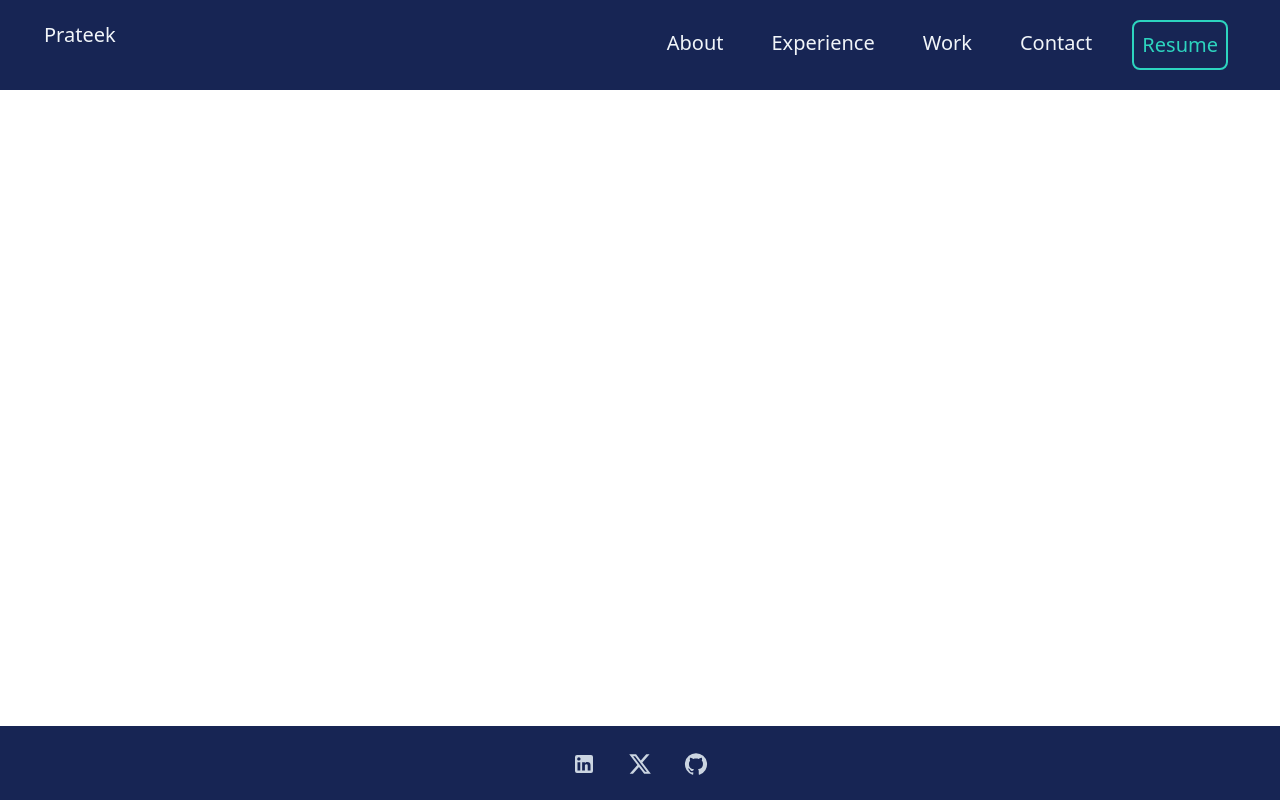
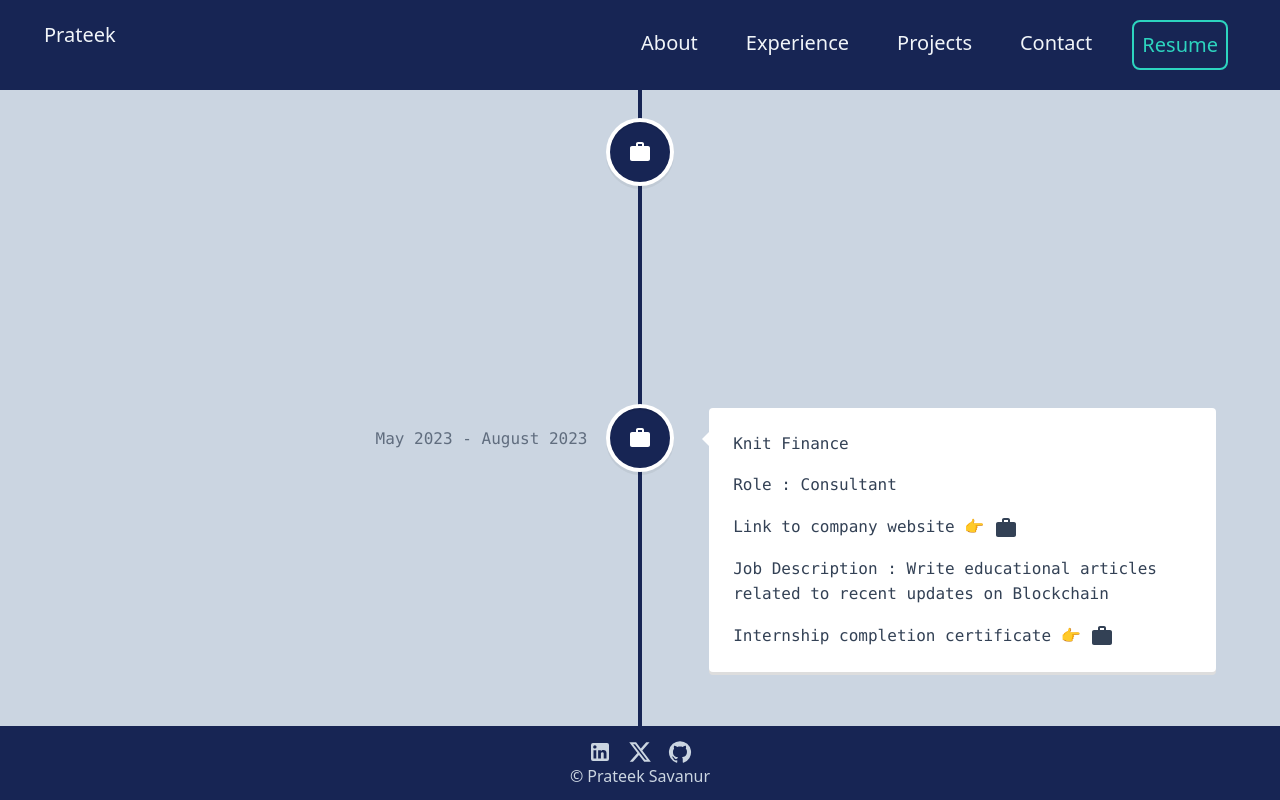
Before and after one commit to PrateekSavanur/Portfolio, a React (Vite) app: page /experience in a window 1280 px wide. Shown: the top 800 px of the page. Built offline with nearby package versions, Linux system fonts and the light colour scheme.

Commit message:
Till work experience

```diff
--- a/package.json
+++ b/package.json
@@ -13,10 +13,12 @@
     "@emotion/react": "^11.11.3",
     "@emotion/styled": "^11.11.0",
     "@mui/icons-material": "^5.15.4",
+    "@mui/lab": "^5.0.0-alpha.161",
     "@mui/material": "^5.15.4",
     "react": "^18.2.0",
     "react-dom": "^18.2.0",
     "react-router-dom": "^6.21.2",
+    "react-vertical-timeline-component": "^3.6.0",
     "typewriter-effect": "^2.21.0"
   },
   "devDependencies": {
--- a/src/App.jsx
+++ b/src/App.jsx
@@ -2,6 +2,7 @@ import Navbar from "./components/Navbar";
 import { BrowserRouter as Router, Routes, Route } from "react-router-dom";
 import Home from "./components/Home";
 import Footer from "./components/Footer";
+import Experience from "./components/Experience";
 
 export default function App() {
   return (
@@ -10,10 +11,10 @@ export default function App() {
         <Navbar />
         <Routes>
           <Route path="/" element={<Home />} />
-          {/* <Route path="/project" element={<Projects />} />
+          {/* <Route path="/" element={<Projects />} />
           <Route path="/project/:id" element={<ProjectDisplay />} />
           <Route path="/education" element={<Education />} /> */}
-          {/* <Route path="/experience" element={<Experience />} /> */}
+          <Route path="/experience" element={<Experience />} />
         </Routes>
         <Footer />
       </Router>
--- /dev/null
+++ b/src/components/Experience.jsx
@@ -0,0 +1,85 @@
+/* eslint-disable react/no-unescaped-entities */
+import {
+  VerticalTimeline,
+  VerticalTimelineElement,
+} from "react-vertical-timeline-component/dist-modules";
+import "react-vertical-timeline-component/style.min.css";
+import WorkIcon from "@mui/icons-material/Work";
+import SchoolIcon from "@mui/icons-material/School";
+
+export default function Experience() {
+  return (
+    <div className="z-0  text-slate-700 pb-[75px] bg-slate-300 font-mono">
+      <VerticalTimeline lineColor="#172554">
+        <VerticalTimelineElement
+          className="vertical-timeline-element--education "
+          date="September 2023 - Present"
+          iconStyle={{ background: "#172554", color: "#fff" }}
+          icon={<WorkIcon />}
+        >
+          <h3 className="vertical-timeline-element-title ">2x Solutions</h3>
+          <p> Role : Blockchain Developer</p>
+          <p>
+            Link to company website 👉{" "}
+            <a
+              href="https://www.2xsolution.com/"
+              target="_blank"
+              rel="noreferrer"
+            >
+              <WorkIcon />
+            </a>
+          </p>
+          <p>Job Description : Wrote smart contracts for company's projects</p>
+        </VerticalTimelineElement>
+        <VerticalTimelineElement
+          className="vertical-timeline-element--education"
+          date="May 2023 - August 2023"
+          iconStyle={{ background: "#172554", color: "#fff" }}
+          icon={<WorkIcon />}
+        >
+          <h3 className="vertical-timeline-element-title">Knit Finance</h3>
+          <p> Role : Consultant</p>
+          <p>
+            Link to company website 👉{" "}
+            <a href="https://knit.finance/" target="_blank" rel="noreferrer">
+              <WorkIcon />
+            </a>
+          </p>
+          <p>
+            Job Description : Write educational articles related to recent
+            updates on Blockchain
+          </p>
+          <p>
+            Internship completion certificate 👉{" "}
+            <a href="http://bit.ly/KnitIntern" target="_blank" rel="noreferrer">
+              <WorkIcon />
+            </a>
+          </p>
+        </VerticalTimelineElement>
+
+        <VerticalTimelineElement
+          className="vertical-timeline-element--education"
+          date="2021-2025"
+          iconStyle={{ background: "#172554", color: "#fff" }}
+          icon={<SchoolIcon />}
+        >
+          <h3 className="vertical-timeline-element-title">
+            Dayananda Sagar college of Engineering , Bangalore
+          </h3>
+          <p>Bachelor of Engineering in Computer Science and Engineering</p>
+        </VerticalTimelineElement>
+        <VerticalTimelineElement
+          className="vertical-timeline-element--education"
+          date="2019-2021"
+          iconStyle={{ background: "#172554", color: "#fff" }}
+          icon={<SchoolIcon />}
+        >
+          <h3 className="vertical-timeline-element-title">
+            Expert pre university college , Mangalore
+          </h3>
+          <p> I and II PU (11th and 12th)</p>
+        </VerticalTimelineElement>
+      </VerticalTimeline>
+    </div>
+  );
+}
--- a/src/components/Footer.jsx
+++ b/src/components/Footer.jsx
@@ -4,13 +4,13 @@ import LinkedInIcon from "@mui/icons-material/LinkedIn";
 
 export default function Footer() {
   return (
-    <div className="w-full pt-6 fixed bottom-0 bg-inherit">
-      <div className="text-slate-300 flex justify-center pb-6">
+    <div className="w-full pt-3 fixed bottom-0 bg-inherit h-15">
+      <div className="text-slate-300 flex justify-center ">
         <a
           href="https://linkedin.com/in/prateek-p-savanur-50b78b24a"
           target="_blank"
           rel="noreferrer"
-          className="px-4"
+          className="pr-4"
         >
           <LinkedInIcon />
         </a>
@@ -18,7 +18,7 @@ export default function Footer() {
           href="https://twitter.com/prateek_savanur"
           target="_blank"
           rel="noreferrer"
-          className="px-4"
+          className=""
         >
           <XIcon />
         </a>
@@ -26,11 +26,12 @@ export default function Footer() {
           href="https://github.com/PrateekSavanur"
           target="_blank"
           rel="noreferrer"
-          className="px-4"
+          className="pl-4"
         >
           <GitHubIcon />
         </a>
       </div>
+      <p className="text-slate-300 text-center pb-3"> &copy; Prateek Savanur</p>
     </div>
   );
 }
--- a/src/components/Home.jsx
+++ b/src/components/Home.jsx
@@ -2,7 +2,7 @@ import Typewriter from "typewriter-effect/dist/react";
 
 export default function Home() {
   return (
-    <div className="mt-[45px] md:pt-14 md:mt-[80px] ">
+    <div className="mt-[45px] md:pt-14 md:mt-[80px]">
       <div className="grid pb-[7vh]  mx-4 items-center px-[10%]">
         <span className="text-teal-400 font-mono text-left text-[15px] sm:text-[30px]  md:text-[40px]">
           Hello, I am
@@ -33,12 +33,12 @@ export default function Home() {
         </p>
       </div>
 
-      <div className="bg-slate-300 sm:pb-[70px] pt-5 font-serif font-bold text-center text-[20px] sm:text-[40px]  md:text-[60px]">
+      <div className="text-slate-900 bg-slate-200 sm:pb-[70px] pt-5 font-serif font-bold text-center text-[20px] sm:text-[40px]  md:text-[60px]">
         Technical Skills
       </div>
 
-      <div className="bg-slate-300 grid grid-cols-1 font-mono items-center sm:grid-cols-2 md:grid-cols-3 gap-5 pt-10 pb-24 pr-9 text-[15px] sm:text-[17px] md:text-[20px]">
-        <div className="bg-blue-950 shadow-blue-900/80 py-3 pl-5 text-left rounded-lg ml-9 text-slate-300 hover:bg-blue-900 hover:py-6">
+      <div className="bg-slate-200 grid grid-cols-1 font-mono items-center mb-14 sm:grid-cols-2 md:grid-cols-3 gap-5 pt-10 pb-24 pr-9 text-[15px] sm:text-[17px] md:text-[20px]">
+        <div className="bg-white shadow-blue-900/80 py-3 pl-5 text-left rounded-lg ml-9 text-slate-900  hover:py-6">
           <h2 className="font-bold mb-4">Web Development Skills</h2>
           <ul className="list-disc pl-4">
             <li>HTML, CSS</li>
@@ -48,7 +48,7 @@ export default function Home() {
             <li>MongoDB, GraphQL</li>
           </ul>
         </div>
-        <div className="bg-blue-950 py-3 pl-5 text-left rounded-lg ml-9 text-slate-300 hover:bg-blue-900 hover:py-6">
+        <div className="bg-white shadow-blue-900/80 py-3 pl-5 text-left rounded-lg ml-9 text-slate-900  hover:py-6">
           <h2 className="font-bold mb-4">Web Development Skills</h2>
           <ul className="list-disc pl-4">
             <li>HTML, CSS</li>
@@ -58,7 +58,7 @@ export default function Home() {
             <li>MongoDB, GraphQL</li>
           </ul>
         </div>
-        <div className="bg-blue-950 py-3 pl-5 text-left rounded-lg ml-9 text-slate-300 hover:bg-blue-900 hover:py-6">
+        <div className="bg-white shadow-blue-900/80 py-3 pl-5 text-left rounded-lg ml-9 text-slate-900  hover:py-6">
           <h2 className="font-bold mb-4">Web Development Skills</h2>
           <ul className="list-disc pl-4">
             <li>HTML, CSS</li>
--- a/src/components/NavItems.jsx
+++ b/src/components/NavItems.jsx
@@ -6,7 +6,7 @@ export default function NavItems() {
   const [open, setOpen] = useState();
 
   return (
-    <div className="flex justify-between p-5 text-slate-100 md:invisible">
+    <div className="flex justify-between p-5 text-slate-100 z-[999]">
       <div>
         <Link to="/">Prateek</Link>
       </div>
@@ -37,7 +37,13 @@ export default function NavItems() {
               Contact
             </Link>
             <button className="rounded-lg border-2 border-teal-400 text-teal-400 mt-4">
-              Resume
+              <a
+                href="https://bit.ly/PrateekSavanur"
+                target="_blank"
+                rel="noreferrer"
+              >
+                Resume
+              </a>
             </button>
           </div>
         </div>
--- a/src/components/Navbar.jsx
+++ b/src/components/Navbar.jsx
@@ -3,7 +3,7 @@ import { Link } from "react-router-dom";
 
 export default function Navbar() {
   return (
-    <div className="z-1 top-0 w-full bg-blue-950 md:fixed">
+    <div className="top-0 w-full bg-blue-950 md:sticky z-[999]">
       <div className="md:hidden">
         <NavItems />
       </div>
@@ -21,14 +21,20 @@ export default function Navbar() {
             <Link className="mr-8 p-2" to="/experience">
               Experience
             </Link>
-            <Link className="mr-8 p-2" to="/work">
-              Work
+            <Link className="mr-8 p-2" to="/projects">
+              Projects
             </Link>
             <Link className="mr-8 p-2" to="/contact">
               Contact
             </Link>
             <button className="rounded-lg border-2 border-teal-400 text-teal-400 p-2 mr-8">
-              Resume
+              <a
+                href="https://bit.ly/PrateekSavanur"
+                target="_blank"
+                rel="noreferrer"
+              >
+                Resume
+              </a>
             </button>
           </div>
         </div>
```
Also changed, not shown: 1 other file (tests, documents, lock files or other folders).
